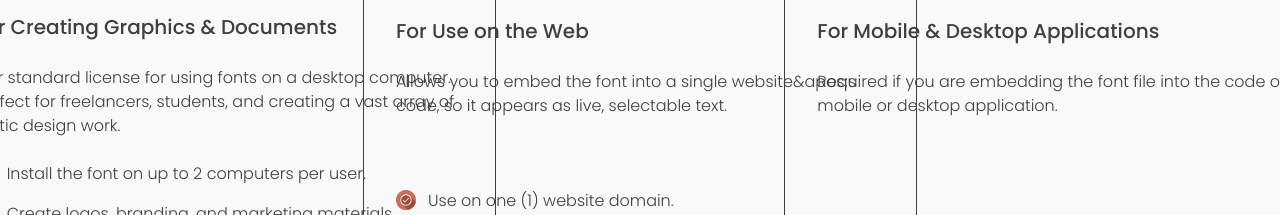
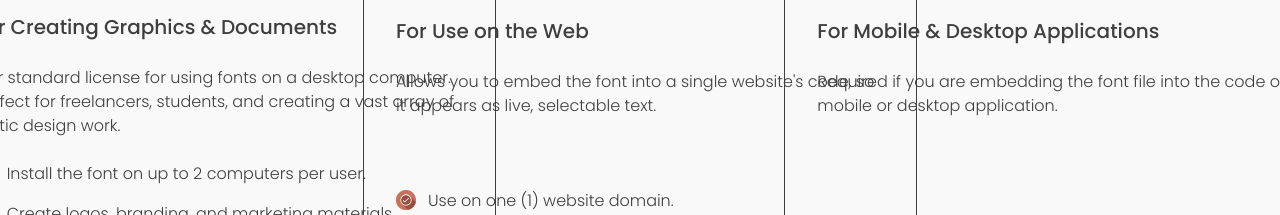
Before and after one commit to andimaulana27/operatype-project, a Next.js app: page /license in a window 1280 px wide. Shown: the part 519-734 px from the top of the page. Built offline with nearby package versions, Linux system fonts and the light colour scheme.

Commit message:
fix tanda petik

```diff
--- a/src/app/contact/page.js
+++ b/src/app/contact/page.js
@@ -1,6 +1,6 @@
 // src/app/contact/page.js
-import Button from "@/components/Button";
-import DropdownIcon from "@/components/icons/DropdownIcon";
+import Button from '@/components/Button';
+import DropdownIcon from '@/components/icons/DropdownIcon';
 
 export default function ContactPage() {
 
@@ -14,25 +14,22 @@ export default function ContactPage() {
           <div className="max-w-3xl mx-auto">
             <h1 className="text-4xl md:text-5xl font-medium text-[#3F3F3F]">Get in Touch</h1>
             <div className="w-[103px] h-1 bg-[#C8705C] mx-auto my-6"></div>
+            {/* PERBAIKAN DI SINI */}
             <p className="mt-4 text-[18px] font-light text-[#3F3F3F] leading-relaxed">
-              We"re excited to hear about your ideas. Reach out and let"s create something timeless together.
+              We&apos;re excited to hear about your ideas. Reach out and let&apos;s create something timeless together.
             </p>
           </div>
         </section>
 
-        {/* PERUBAHAN UTAMA ADA DI DALAM SECTION INI */}
         <section className="pb-16 sm:pb-24">
-          {/* Menggunakan max-w-3xl agar lebih proporsional */}
           <div className="max-w-3xl mx-auto">
             <form action="#" method="POST" className="space-y-6">
 
-              {/* Menggunakan grid untuk layout 2 kolom yang responsif */}
               <div className="grid grid-cols-1 md:grid-cols-2 gap-6">
                 <input
                   type="text"
                   name="name"
                   id="name"
-                  // Ukuran sekarang fleksibel dengan tinggi tetap
                   className={`${inputStyle} h-[65px] rounded-[44px]`}
                   placeholder="Your Name"
                 />
@@ -49,7 +46,6 @@ export default function ContactPage() {
                 <select
                   id="subject"
                   name="subject"
-                  // Ukuran sekarang fleksibel dengan tinggi tetap
                   className={`${inputStyle} h-[65px] rounded-[44px] appearance-none pr-12`}
                 >
                   <option>Subject</option>
@@ -67,7 +63,6 @@ export default function ContactPage() {
                 <textarea
                   id="message"
                   name="message"
-                  // Ukuran sekarang fleksibel dengan tinggi tetap
                   className={`${inputStyle} h-[196px] rounded-[44px] py-4 resize-none`}
                   placeholder="Message"
                 />
@@ -77,9 +72,8 @@ export default function ContactPage() {
                 <Button
                   href="#"
                   variant="primary"
-                  // Ukuran sekarang fleksibel dengan tinggi tetap
                   className="w-full h-[79px] flex items-center justify-center text-[22px] font-medium rounded-[44px]"
-                  onClick={(e) => { e.preventDefault(); alert("Form submitted!"); }}
+                  onClick={(e) => { e.preventDefault(); alert('Form submitted!'); }}
                 >
                   Send Message
                 </Button>
--- a/src/app/license/page.js
+++ b/src/app/license/page.js
@@ -1,131 +1,104 @@
 // src/app/license/page.js
-import Button from "@/components/Button";
-import ChecklistIcon from "@/components/icons/ChecklistIcon";
+import Button from '@/components/Button';
+import ChecklistIcon from '@/components/icons/ChecklistIcon';
 
 export default function LicensePage() {
   const licenses = [
     {
       title: "Desktop License",
       subtitle: "For Creating Graphics & Documents",
-      details:
-        "Our standard license for using fonts on a desktop computer. Perfect for freelancers, students, and creating a vast array of static design work.",
+      details: "Our standard license for using fonts on a desktop computer. Perfect for freelancers, students, and creating a vast array of static design work.",
       features: [
         "Install the font on up to 2 computers per user.",
         "Create logos, branding, and marketing materials.",
         "Create rasterized images (JPEG, PNG) for web, ads, and social media.",
         "Create physical end products for sale (merchandise, packaging, print).",
-        "Use in videos (YouTube, social media, etc.).",
-      ],
+        "Use in videos (YouTube, social media, etc.)."
+      ]
     },
     {
       title: "Website License",
       subtitle: "For Use on the Web",
-      details:
-        "Allows you to embed the font into a single website&apos;s code, so it appears as live, selectable text.",
+      details: "Allows you to embed the font into a single website's code, so it appears as live, selectable text.",
       features: [
         "Use on one (1) website domain.",
         "License covers up to 50,000 monthly pageviews. (Contact us for higher traffic sites).",
         "Provided in WOFF & WOFF2 file formats for web optimization.",
-        "This is for live text using CSS @font-face.",
-      ],
+        "This is for live text using CSS @font-face."
+      ]
     },
     {
       title: "App License",
       subtitle: "For Mobile & Desktop Applications",
-      details:
-        "Required if you are embedding the font file into the code of a mobile or desktop application.",
+      details: "Required if you are embedding the font file into the code of a mobile or desktop application.",
       features: [
         "Embed in one (1) application title (e.g. one iOS app, one Android app, or one PC/Mac game).",
         "Covers unlimited installations of your application.",
-        "The font file must be secured within the app&apos;s package and not accessible by end-users.",
-      ],
+        "The font file must be secured within the app&apos;s package and not accessible by end-users."
+      ]
     },
     {
       title: "E-pub License",
       subtitle: "For E-books & Digital Publications",
-      details:
-        "For embedding the font into an electronic publication like an e-book, e-magazine, or interactive PDF.",
+      details: "For embedding the font into an electronic publication like an e-book, e-magazine, or interactive PDF.",
       features: [
         "Use for one (1) publication title (e.g. one book title, regardless of how many times it&apos;s sold).",
-        "The font must be embedded in a secure, non-extractable format (e.g., EPUB, AZW, PDF).",
-      ],
+        "The font must be embedded in a secure, non-extractable format (e.g., EPUB, AZW, PDF)."
+      ]
     },
     {
       title: "Broadcast License",
       subtitle: "For TV, Film, and Streaming",
-      details:
-        "A specific license for using the font in motion pictures, television shows, video streaming services, and broadcast commercials.",
+      details: "A specific license for using the font in motion pictures, television shows, video streaming services, and broadcast commercials.",
       features: [
         "Use in titles, credits, or other text within one (1) film, one (1) television series, or a broadcast advertising campaign.",
         "License term is typically for one year and renewable.",
-        "Pricing is based on the scale and reach of the production. Please contact us for a quote.",
-      ],
+        "Pricing is based on the scale and reach of the production. Please contact us for a quote."
+      ]
     },
   ];
 
   return (
     <div className="bg-[#f9f9f9]">
       <div className="container mx-auto max-w-[1748px] px-6">
+
         <section className="py-16 sm:py-24 text-center">
-          <h1 className="text-[48px] font-medium text-[#3F3F3F]">
-            Our Licenses
-          </h1>
-          <div
-            className="w-[103px] h-1 bg-[#C8705C] mx-auto my-6"
-            style={{ height: "4px" }}
-          ></div>
+          <h1 className="text-[48px] font-medium text-[#3F3F3F]">Our Licenses</h1>
+          <div className="w-[103px] h-1 bg-[#C8705C] mx-auto my-6" style={{ height: '4px' }}></div>
           <p className="mt-4 text-[18px] font-light text-[#3F3F3F]">
-            Simple, clear, and comprehensive terms to help you create with
-            confidence.
+            Simple, clear, and comprehensive terms to help you create with confidence.
           </p>
         </section>
 
         <section className="pb-16 sm:pb-24">
           <div className="grid grid-cols-1 md:grid-cols-2 lg:grid-cols-3 justify-items-center gap-8">
+
             {licenses.map((license) => (
-              // Poin 1: Kartu tanpa fill, hanya stroke
-              // Poin 4: Konten rata atas, sisa ruang kosong di bawah
-              <div
-                key={license.title}
-                className="w-[554px] h-[509px] border border-[#3F3F3F] rounded-2xl p-8 flex flex-col"
-              >
-                <h2 className="text-[28px] font-medium text-[#3F3F3F]">
-                  {license.title}
-                </h2>
+              <div key={license.title} className="w-[554px] h-[509px] border border-[#3F3F3F] rounded-2xl p-8 flex flex-col">
+                <h2 className="text-[28px] font-medium text-[#3F3F3F]">{license.title}</h2>
                 <div className="w-[103px] h-1 bg-[#C8705C] my-4"></div>
-                {/* Poin 3: Font regular */}
-                <p className="text-[20px] font-normal text-[#3F3F3F]">
-                  {license.subtitle}
-                </p>
-                {/* Poin 2: Semua teks #3F3F3F */}
-                <p className="text-[16px] font-light text-[#3F3F3F] my-6 flex-grow">
-                  {license.details}
-                </p>
+                <p className="text-[20px] font-normal text-[#3F3F3F]">{license.subtitle}</p>
+                <p className="text-[16px] font-light text-[#3F3F3F] my-6 flex-grow">{license.details}</p>
                 <ul className="space-y-4">
                   {license.features.map((feature, index) => (
                     <li key={index} className="flex items-start gap-x-3">
                       <ChecklistIcon className="w-[20px] h-[20px] text-[#C8705C] flex-shrink-0 mt-px" />
-                      <span className="font-light text-[#3F3F3F] text-[16px]">
-                        {feature}
-                      </span>
+                      <span className="font-light text-[#3F3F3F] text-[16px]">{feature}</span>
                     </li>
                   ))}
                 </ul>
               </div>
             ))}
 
-            {/* Poin 4: Card Custom Solution rata tengah */}
             <div className="w-[554px] h-[509px] border border-[#3F3F3F] rounded-2xl p-8 flex flex-col justify-center items-center text-center">
-              <h2 className="text-[28px] font-medium text-[#3F3F3F]">
-                Need a Custom Solution?
-              </h2>
+                <h2 className="text-[28px] font-medium text-[#3F3F3F]">Need a Custom Solution?</h2>
                 <div className="w-[103px] h-1 bg-[#C8705C] my-4"></div>
                 <p className="text-[18px] font-normal text-[#3F3F3F] mt-2">
                   On a Limited Budget or Need a Custom License?
                 </p>
+                {/* PERBAIKAN DI SINI */}
                 <p className="text-[16px] font-light text-[#3F3F3F] my-6 max-w-md">
-                Our team can create a tailored package that fits your project&apos;s
-                unique scope and budget. We&apos;re here to help.
+                  Our team can create a tailored package that fits your project&apos;s unique scope and budget. We&apos;re here to help.
                 </p>
                 <Button
                   href="/contact?subject=Custom+License+Inquiry"
@@ -135,6 +108,7 @@ export default function LicensePage() {
                   Contact Us
                 </Button>
             </div>
+
           </div>
         </section>
       </div>
```
Lines whose indentation alone changed are shown as unchanged.
